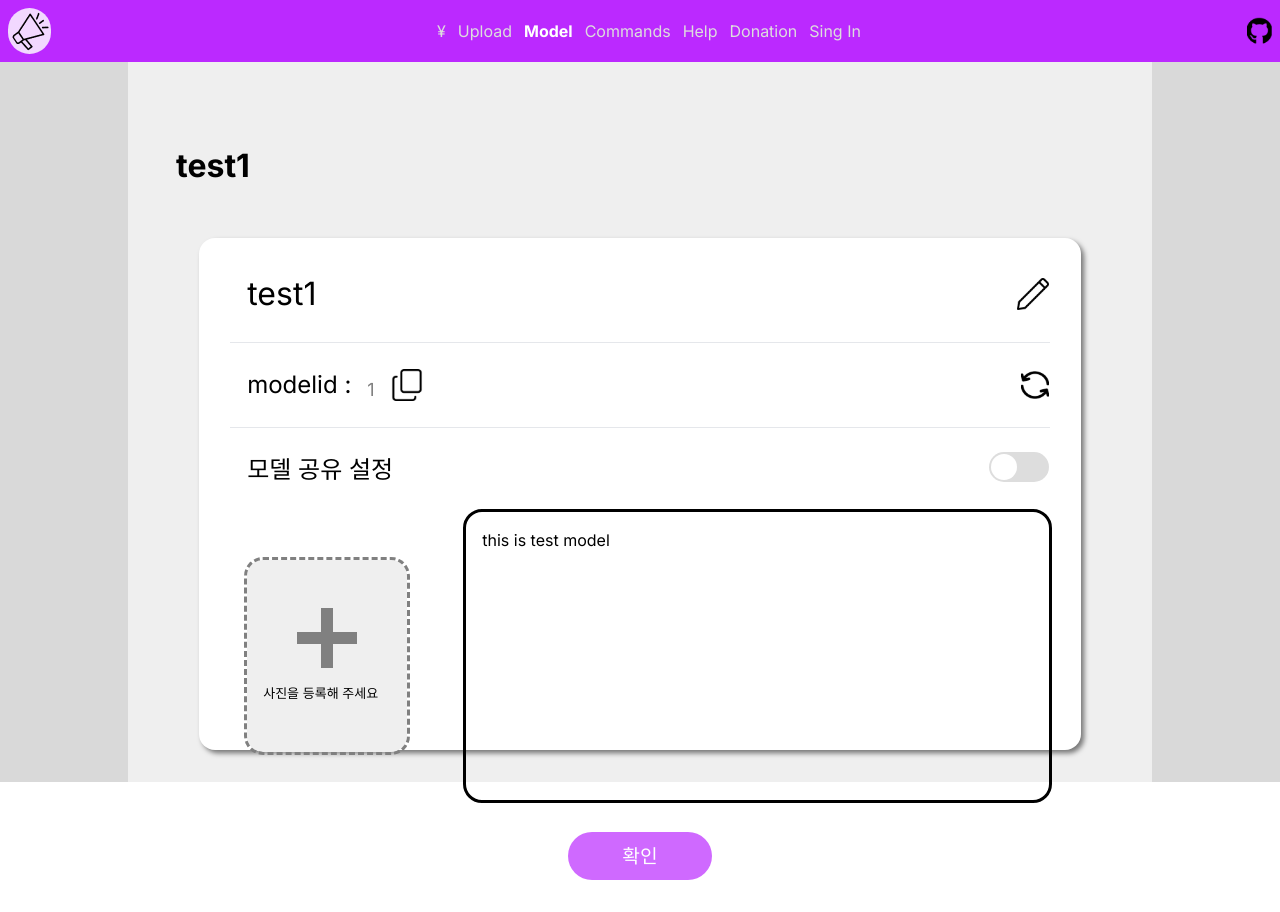
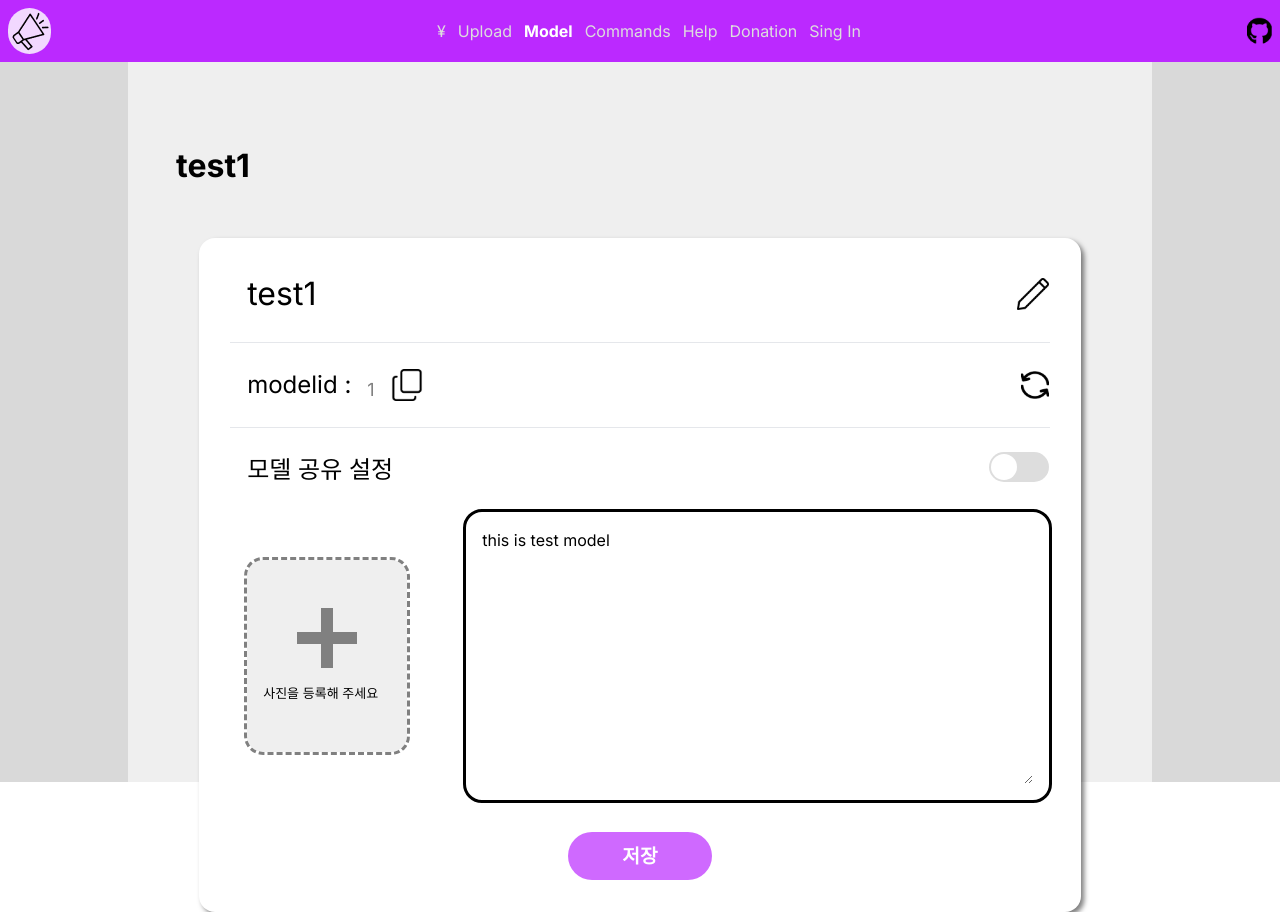
Before and after one commit to KHU-Cloud-Project-E/Front, a React (Vite) app in the folder front_code_ui_tts/: page /model/edit/1 in a window 1280 px wide. Before the commit the page ends 880 px from the top, so only its background shows below. Built offline with nearby package versions, Linux system fonts and the light colour scheme.

Commit message:
Update model edit page

```diff
--- a/front_code_ui_tts/src/component/generalButton.jsx
+++ b/front_code_ui_tts/src/component/generalButton.jsx
@@ -32,7 +32,8 @@ const GeneralButton = ({text, color, textColor, onClick}) => {
         width: '9rem',
         height: '3rem',
         'border-radius': '3rem',
-        'font-size': 'larger'
+        'font-size': 'larger',
+        'font-weight': 'bold'
     }
 
     return(
--- a/front_code_ui_tts/src/css/modelEdit.module.css
+++ b/front_code_ui_tts/src/css/modelEdit.module.css
@@ -39,7 +39,7 @@
 
 .editBox {
     width: 95%;
-    height: 80%;
+    height: fit-content;
     display: flex;
     flex-direction: column;
     align-self: center;
@@ -141,6 +141,13 @@
     float: right;
 }
 
+.modelDetailText{
+    height: 100%;
+    width: 100%;
+    border: none;
+    outline: none;
+}
+
 .modelConfirmButtonBox{
     align-self: center;
     margin: 2rem;
--- a/front_code_ui_tts/src/pages/modelEdit.jsx
+++ b/front_code_ui_tts/src/pages/modelEdit.jsx
@@ -111,13 +111,16 @@ function ModelEdit(){
                             <p className={styles.modelPictureText}>사진을 등록해 주세요</p>
                         </div>
                         <div className={styles.modelDetailBox}>
-                            <input type="text"
+                            <textarea
+                            className={styles.modelDetailText}
                             value={editDetail}
+                            placeholder="모델에 대한 자세한 설명을 적어주세요."
+                            onChange={(e)=>{setEditDetail(e.target.value)}}
                             />
                         </div>
                     </div>
                     <div className={styles.modelConfirmButtonBox}>
-                        <GeneralButton text={"확인"} onClick={()=>{confirmButtonOnClick()}} />
+                        <GeneralButton text={"저장"} onClick={()=>{confirmButtonOnClick()}} />
                     </div>
                 </div>
             </div>
```
